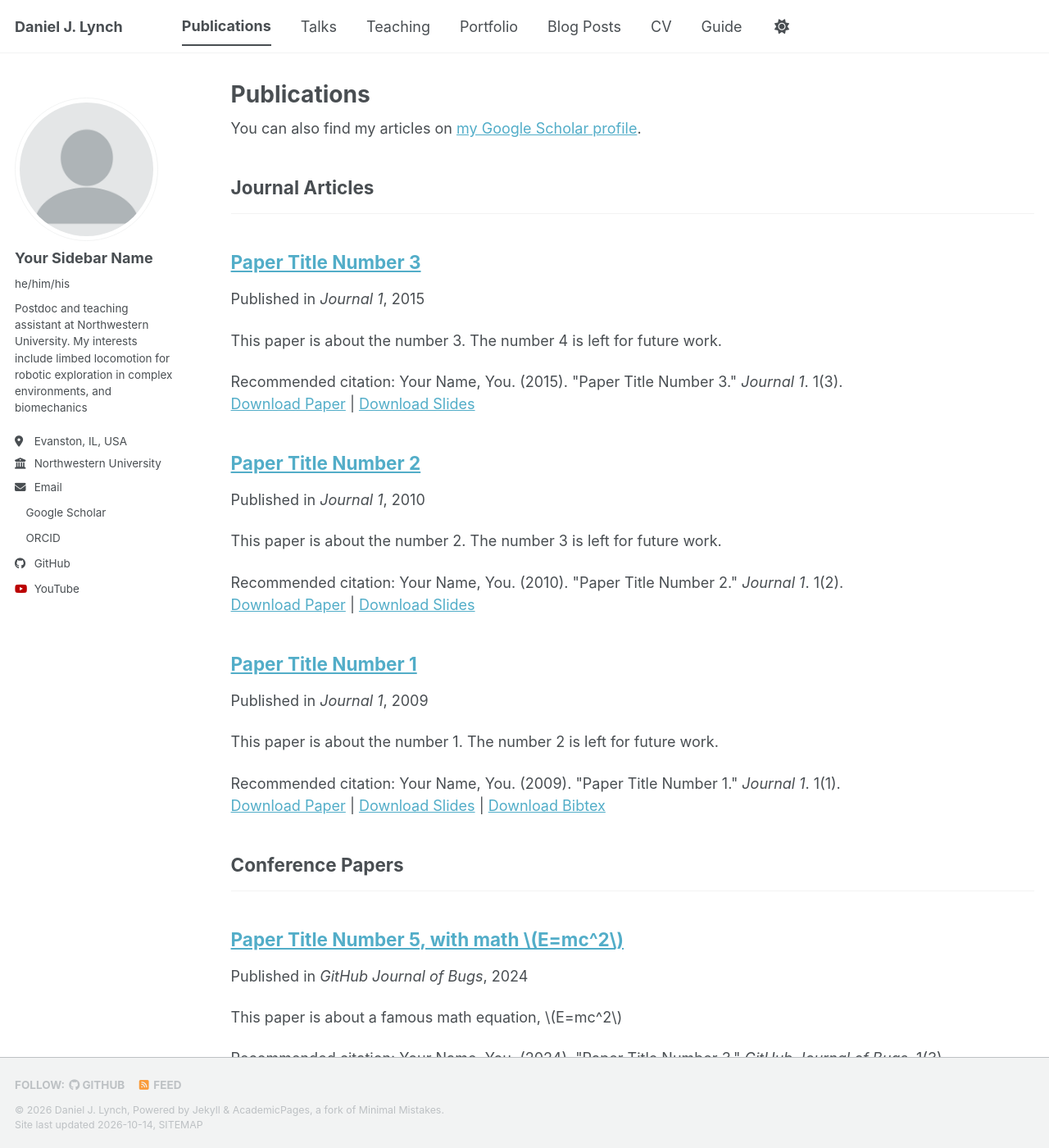
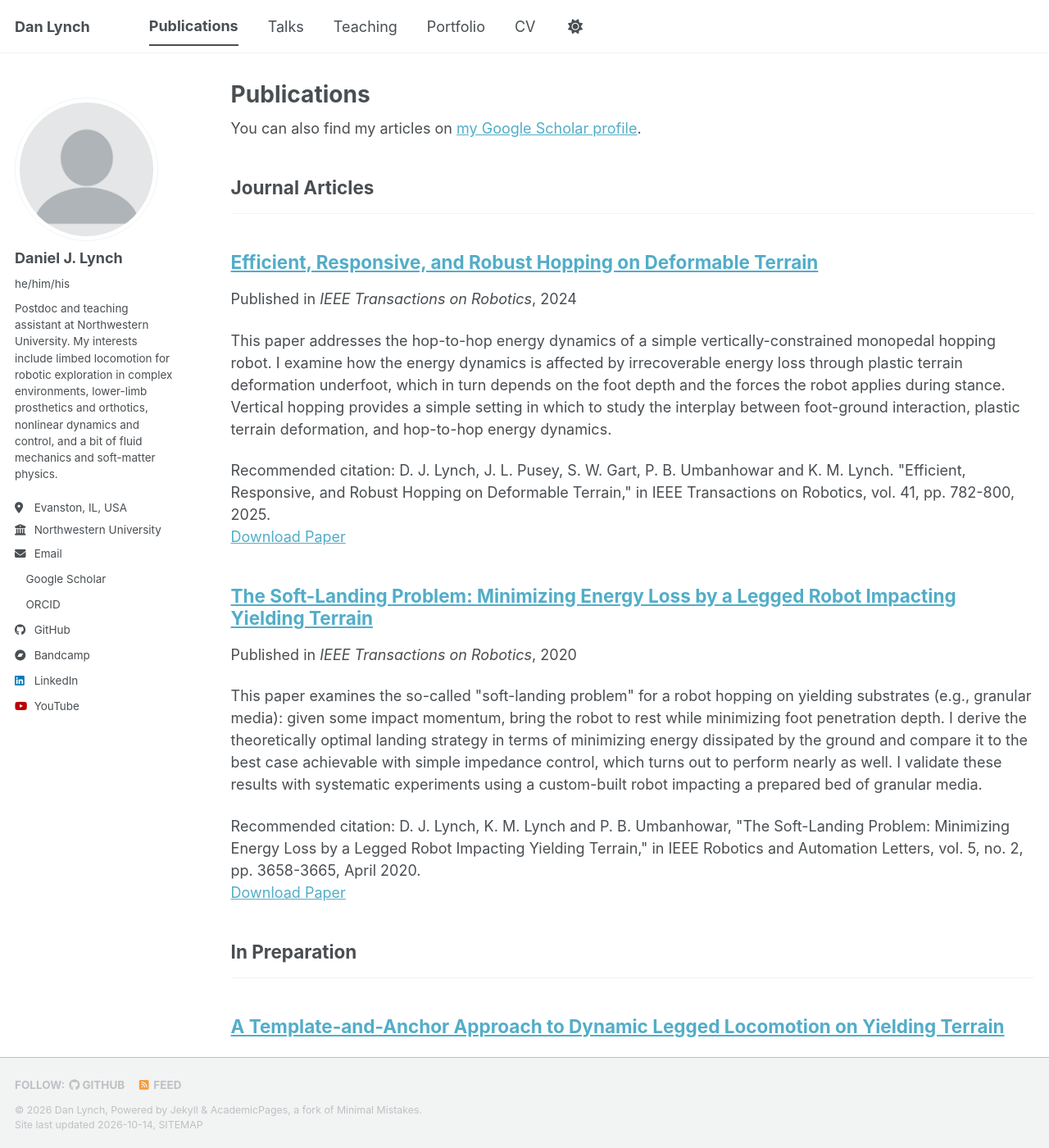
Before and after one commit to dlynch7/dlynch7.github.io, a Jekyll site: the page built from _pages/publications.html, in a window 1280 px wide and 1400 px high. Shown: the whole window at 82% size. Built offline with Jekyll 4.4.1, drawn with Linux system fonts in a browser that asks for light colours; a style sheet for code colours, icons or effects is not loaded; some of the changed text lies outside the part shown.

Commit message:
bulk commit, changed a lot of things, mostly publications

```diff
--- a/_config.yml
+++ b/_config.yml
@@ -9,9 +9,9 @@
 # Basic Site Settings
 locale                   : "en-US"
 site_theme               : "default" # The available themes options are "default", "air", "sunrise", "mint", "dirt" and "contrast"
-title                    : "Daniel J. Lynch"
+title                    : "Dan Lynch"
 title_separator          : "-"
-name                     : &name "Daniel J. Lynch"
+name                     : &name "Dan Lynch"
 description              : &description "Postdoc and teaching assistant at Northwestern University"   # Update this with a general description of your site, this is the default if not overridden by a page
 url                      : https://dlynch7.github.io # The base hostname & protocol for your site e.g. "https://[your GitHub username].github.io",
                                                            # or if you already have some other page hosted on Github then use "https://[your GitHub username].github.io/[Your Repo Name]"
@@ -24,13 +24,13 @@ repository               : "dlynch7/dlynch7.github.io"
 author:
   # Biographic information
   avatar           : "profile.png"
-  name             : "Your Sidebar Name"
+  name             : "Daniel J. Lynch"
   pronouns         : "he/him/his"
-  bio              : "Postdoc and teaching assistant at Northwestern University. My interests include limbed locomotion for robotic exploration in complex environments, and biomechanics"
+  bio              : "Postdoc and teaching assistant at Northwestern University. My interests include limbed locomotion for robotic exploration in complex environments, lower-limb prosthetics and orthotics, nonlinear dynamics and control, and a bit of fluid mechanics and soft-matter physics."
   location         : "Evanston, IL, USA"
   employer         : "Northwestern University"
   uri              : # URL
-  email            : "none@example.org"
+  email            : "daniellynch2021@u.northwestern.edu"
 
   # Academic websites
   academia         : # URL
@@ -57,6 +57,7 @@ author:
 
   # Social media
   artstation       : # Username
+  bandcamp         : danlynch1
   bluesky          : # "bsky.app" # Replace this with you Bluesky username
   facebook         : # Username
   flickr           : # Username
@@ -66,7 +67,7 @@ author:
   keybase          : # Username
   instagram        : # Username
   lastfm           : # Username
-  linkedin         : # Username
+  linkedin         : daniel-lynch-b29086442
   mastodon         : # URL
   medium           : # URL
   pinterest        : # Username
@@ -84,12 +85,14 @@ author:
 
 # Publication Category - The following the list of publication categories and their headings
 publication_category:
-  books:
-    title: 'Books'
+  # books:
+  #   title: 'Books'
   manuscripts:
     title: 'Journal Articles'
   conferences:
     title: 'Conference Papers'
+  inprep:
+    title: 'In Preparation'
 
 # Site Settings
 teaser                   :  # filename of teaser fallback teaser image placed in /images/ for social media previews
--- a/_includes/author-profile.html
+++ b/_includes/author-profile.html
@@ -99,6 +99,9 @@
       {% if author.artstation %}
         <li><a href="https://www.artstation.com/{{ author.artstation }}"><i class="fab fa-fw fa-artstation icon-pad-right" aria-hidden="true"></i>Artstation</a></li>
       {% endif %}
+      {% if author.bandcamp %}
+        <li><a href="https:///{{ author.bandcamp }}.bandcamp.com"><i class="fab fa-fw fa-bandcamp icon-pad-right" aria-hidden="true"></i>Bandcamp</a></li>
+      {% endif %}
       {% if author.bluesky %}
         <li><a href="https://bsky.app/profile/{{ author.bluesky }}"><i class="fab fa-fw fa-bluesky icon-pad-right" aria-hidden="true"></i>Bluesky</a></li>
       {% endif %}
--- a/_publications/2009-10-01-paper-title-number-1.md
+++ /dev/null
@@ -1,14 +0,0 @@
----
-title: "Paper Title Number 1"
-collection: publications
-category: manuscripts
-permalink: /publication/2009-10-01-paper-title-number-1
-excerpt: 'This paper is about the number 1. The number 2 is left for future work.'
-date: 2009-10-01
-venue: 'Journal 1'
-slidesurl: 'https://academicpages.github.io/files/slides1.pdf'
-paperurl: 'https://academicpages.github.io/files/paper1.pdf'
-bibtexurl: 'https://academicpages.github.io/files/bibtex1.bib'
-citation: 'Your Name, You. (2009). &quot;Paper Title Number 1.&quot; <i>Journal 1</i>. 1(1).'
----
-The contents above will be part of a list of publications, if the user clicks the link for the publication than the contents of section will be rendered as a full page, allowing you to provide more information about the paper for the reader. When publications are displayed as a single page, the contents of the above "citation" field will automatically be included below this section in a smaller font.
--- a/_publications/2010-10-01-paper-title-number-2.md
+++ /dev/null
@@ -1,14 +0,0 @@
----
-title: "Paper Title Number 2"
-collection: publications
-category: manuscripts
-permalink: /publication/2010-10-01-paper-title-number-2
-excerpt: 'This paper is about the number 2. The number 3 is left for future work.'
-date: 2010-10-01
-venue: 'Journal 1'
-slidesurl: 'https://academicpages.github.io/files/slides2.pdf'
-paperurl: 'https://academicpages.github.io/files/paper2.pdf'
-citation: 'Your Name, You. (2010). &quot;Paper Title Number 2.&quot; <i>Journal 1</i>. 1(2).'
----
-
-The contents above will be part of a list of publications, if the user clicks the link for the publication than the contents of section will be rendered as a full page, allowing you to provide more information about the paper for the reader. When publications are displayed as a single page, the contents of the above "citation" field will automatically be included below this section in a smaller font.
--- a/_publications/2015-10-01-paper-title-number-3.md
+++ /dev/null
@@ -1,14 +0,0 @@
----
-title: "Paper Title Number 3"
-collection: publications
-category: manuscripts
-permalink: /publication/2015-10-01-paper-title-number-3
-excerpt: 'This paper is about the number 3. The number 4 is left for future work.'
-date: 2015-10-01
-venue: 'Journal 1'
-slidesurl: 'https://academicpages.github.io/files/slides3.pdf'
-paperurl: 'https://academicpages.github.io/files/paper3.pdf'
-citation: 'Your Name, You. (2015). &quot;Paper Title Number 3.&quot; <i>Journal 1</i>. 1(3).'
----
-
-The contents above will be part of a list of publications, if the user clicks the link for the publication than the contents of section will be rendered as a full page, allowing you to provide more information about the paper for the reader. When publications are displayed as a single page, the contents of the above "citation" field will automatically be included below this section in a smaller font.
--- a/_publications/2024-02-17-paper-title-number-4.md
+++ /dev/null
@@ -1,13 +0,0 @@
----
-title: "Paper Title Number 4"
-collection: publications
-category: conferences
-permalink: /publication/2024-02-17-paper-title-number-4
-excerpt: 'This paper is about fixing template issue #693.'
-date: 2024-02-17
-venue: 'GitHub Journal of Bugs'
-paperurl: 'https://academicpages.github.io/files/paper3.pdf'
-citation: 'Your Name, You. (2024). &quot;Paper Title Number 3.&quot; <i>GitHub Journal of Bugs</i>. 1(3).'
----
-
-The contents above will be part of a list of publications, if the user clicks the link for the publication than the contents of section will be rendered as a full page, allowing you to provide more information about the paper for the reader. When publications are displayed as a single page, the contents of the above "citation" field will automatically be included below this section in a smaller font.
--- a/_publications/2025-06-08-paper-title-number-5.md
+++ /dev/null
@@ -1,13 +0,0 @@
----
-title: "Paper Title Number 5, with math $$E=mc^2$$"
-collection: publications
-category: conferences
-permalink: /publication/2025-06-08-paper-title-number-5
-excerpt: 'This paper is about a famous math equation, $$E=mc^2$$'
-date: 2024-02-17
-venue: 'GitHub Journal of Bugs'
-paperurl: 'https://academicpages.github.io/files/paper3.pdf'
-citation: 'Your Name, You. (2024). &quot;Paper Title Number 3.&quot; <i>GitHub Journal of Bugs</i>. 1(3).'
----
-
-Using [MathJax](https://www.mathjax.org/) in the description is supported - $$E=mc^2$$ - however, the use must be mindful that the default delimiters are `$$...$$` and `\\[...\\]` which differs from the `$...$` that is typically expected.
--- /dev/null
+++ b/_publications/lynch2020soft.md
@@ -0,0 +1,22 @@
+---
+title: "The Soft-Landing Problem: Minimizing Energy Loss by a Legged Robot Impacting Yielding Terrain"
+collection: publications
+category: manuscripts
+permalink: /publication/lynch2020soft
+excerpt: 'This paper examines the so-called &quot;soft-landing problem&quot; for a robot hopping on yielding substrates (e.g., granular media): given some impact momentum, bring the robot to rest while minimizing foot penetration depth. I derive the theoretically optimal landing strategy in terms of minimizing energy dissipated by the ground and compare it to the best case achievable with simple impedance control, which turns out to perform nearly as well. I validate these results with systematic experiments using a custom-built robot impacting a prepared bed of granular media.'
+date: 2020-02-28
+venue: 'IEEE Transactions on Robotics'
+# slidesurl: 'https://academicpages.github.io/files/slides1.pdf'
+paperurl: 'https://doi.org/10.1109/LRA.2020.2977260'
+# bibtexurl: 'https://academicpages.github.io/files/bibtex1.bib'
+citation: 'D. J. Lynch, K. M. Lynch and P. B. Umbanhowar, &quot;The Soft-Landing Problem: Minimizing Energy Loss by a Legged Robot Impacting Yielding Terrain,&quot; in IEEE Robotics and Automation Letters, vol. 5, no. 2, pp. 3658-3665, April 2020.'
+---
+Abstract
+===
+Enabling robots to walk and run on yielding terrain is vital to endeavors ranging from disaster response to extraterrestrial exploration.
+While dynamic legged locomotion on rigid ground is challenging enough, yielding terrain presents additional challenges such as ground deformation which dissipates energy.
+In this paper, we examine the soft-landing problem: given some impact momentum, bring the robot to rest while minimizing foot penetration depth.
+To gain insight into properties of penetration depth-minimizing control policies, we formulate a constrained optimal control problem and obtain a bang-bang open-loop force profile.
+Motivated by examples from biology and recent advances in legged robotics, we also examine impedance-control solutions to the soft-landing problem.
+Through simulations and experiments, we find that optimal impedance reduces penetration depth nearly as much as the open-loop force profile, while remaining robust to model uncertainty.
+Lastly, we discuss the relevance of this work to minimum-cost-of-transport locomotion for several actuator design choices.
--- /dev/null
+++ b/_publications/lynch2024efficient.md
@@ -0,0 +1,22 @@
+---
+title: "Efficient, Responsive, and Robust Hopping on Deformable Terrain"
+collection: publications
+category: manuscripts
+permalink: /publication/lynch2024efficient
+excerpt: 'This paper addresses the hop-to-hop energy dynamics of a simple vertically-constrained monopedal hopping robot. I examine how the energy dynamics is affected by irrecoverable energy loss through plastic terrain deformation underfoot, which in turn depends on the foot depth and the forces the robot applies during stance. Vertical hopping provides a simple setting in which to study the interplay between foot-ground interaction, plastic terrain deformation, and hop-to-hop energy dynamics.'
+date: 2024-12-05
+venue: 'IEEE Transactions on Robotics'
+# slidesurl: 'https://academicpages.github.io/files/slides2.pdf'
+paperurl: 'https://doi.org/10.1109/TRO.2024.3509023'
+citation: 'D. J. Lynch, J. L. Pusey, S. W. Gart, P. B. Umbanhowar and K. M. Lynch. &quot;Efficient, Responsive, and Robust Hopping on Deformable Terrain,&quot; in IEEE Transactions on Robotics, vol. 41, pp. 782-800, 2025.'
+---
+
+Abstract
+===
+Legged robot locomotion is hindered by a mismatch between applications where legs can outperform wheels or treads, most of which feature deformable substrates, and existing tools for planning and control, most of which assume flat, rigid substrates.
+In this study, we focus on the ramifications of plastic terrain deformation on the hop-to-hop energy dynamics of a spring-legged monopedal hopping robot animated by a switched-compliance energy injection controller.
+From this deliberately simple robot-terrain template, we derive a hop-to-hop energy return map, and we use physical experiments and simulations to validate the hop-to-hop energy map for a real robot hopping on a real deformable substrate.
+The dynamical properties (fixed points, eigenvalues, basins of attraction) of this map provide insights into efficient, responsive, and robust locomotion on deformable terrain.
+Specifically, we identify constant-fixed-point surfaces in a controller parameter space that suggest it is possible to tune control parameters for efficiency or responsiveness while targeting a desired gait energy level.
+We also identify conditions under which fixed points of the energy map are globally stable, and we further characterize the basins of attraction of fixed points when these conditions are not satisfied.
+We conclude by discussing the implications of this hop-to-hop energy map for planning, control, and estimation for efficient, agile, and robust legged locomotion on deformable terrain.
--- /dev/null
+++ b/_publications/lynch20xxplanar.md
@@ -0,0 +1,20 @@
+---
+title: "A Template-and-Anchor Approach to Dynamic Legged Locomotion on Yielding Terrain"
+collection: publications
+category: inprep
+permalink: /publication/lynch20xxplanar
+excerpt: ''
+date: 20xx-xx-xx
+venue: 'N/A'
+# paperurl: 'https://academicpages.github.io/files/paper3.pdf'
+# citation: 'Your Name, You. (2024). &quot;Paper Title Number 3.&quot; <i>GitHub Journal of Bugs</i>. 1(3).'
+---
+Abstract
+===
+Complex terrain, where legged robots have the potential to outperform wheeled or tracked robots, is difficult to model, and model-based approaches to planning and control for legged locomotion have been largely confined to substrates that are easily modeled.
+Moreover, because complex terrain is difficult to model, it is also difficult to simulate, so transferring locomotion policies learned in simulation to the real world remains challenging, and innovations in data-driven control have only recently enabled legged robots to take their first steps out of the modeled world and onto complex terrain.
+Instead, a combination of model-based and data-driven control, possibly integrated in an active-learning framework, has a greater chance of enabling legged robots to operate robustly and efficiently on yielding substrates.
+This paper contributes to the model-based foundations of such an approach.
+Specifically, this paper presents a reduced-order model of foot-ground interaction that captures the fundamental physical features of foot-ground interaction on yielding terrain, namely a finite yield threshold that depends on foot size, foot depth, and ground stiffness.
+We use multi-phase trajectory optimization to plan stance-phase contact wrench profiles for a monopod hopping in the sagittal plane, obtaining trajectories that are consistent with this reduced-order model of foot-ground interaction and achieve requested centroidal momentum at each touchdown.
+We stabilize the optimal trajectory with time-varying linear feedback control, and we validate our results on a custom-built robot with three planar degrees of freedom that hops across a prepared granular media trackway.
```
Also changed, not shown: _data/navigation.yml (+4 -4 lines), _pages/about.md (+20 -3 lines).
